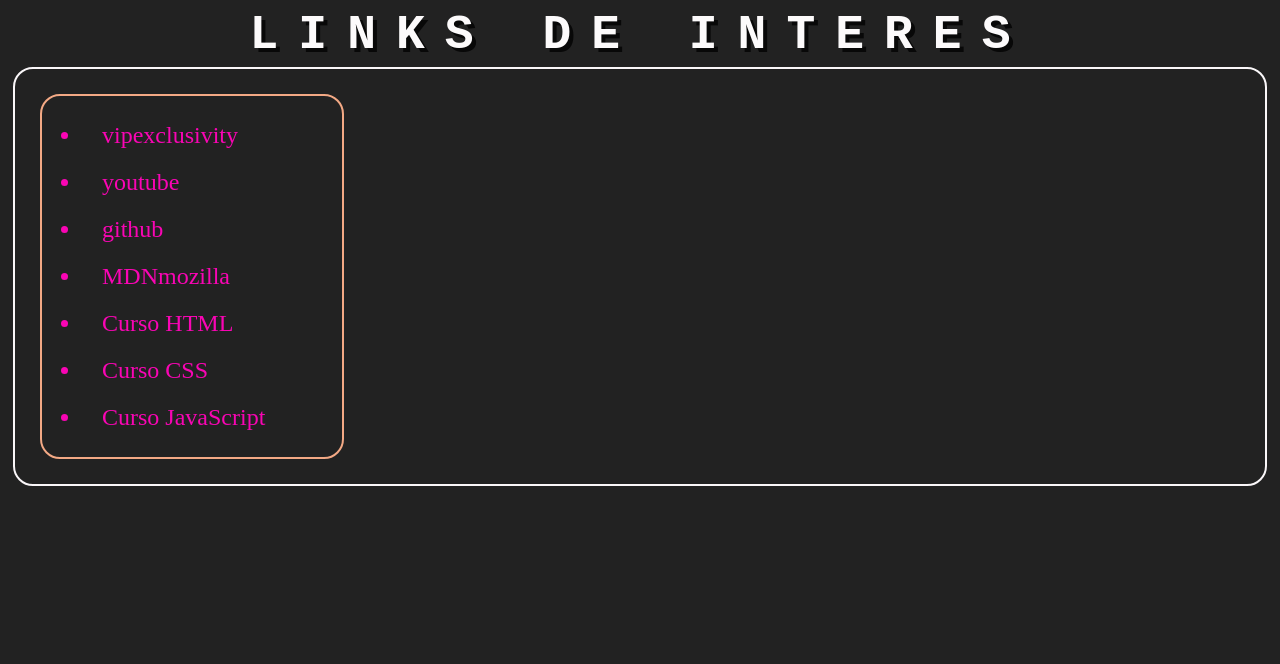
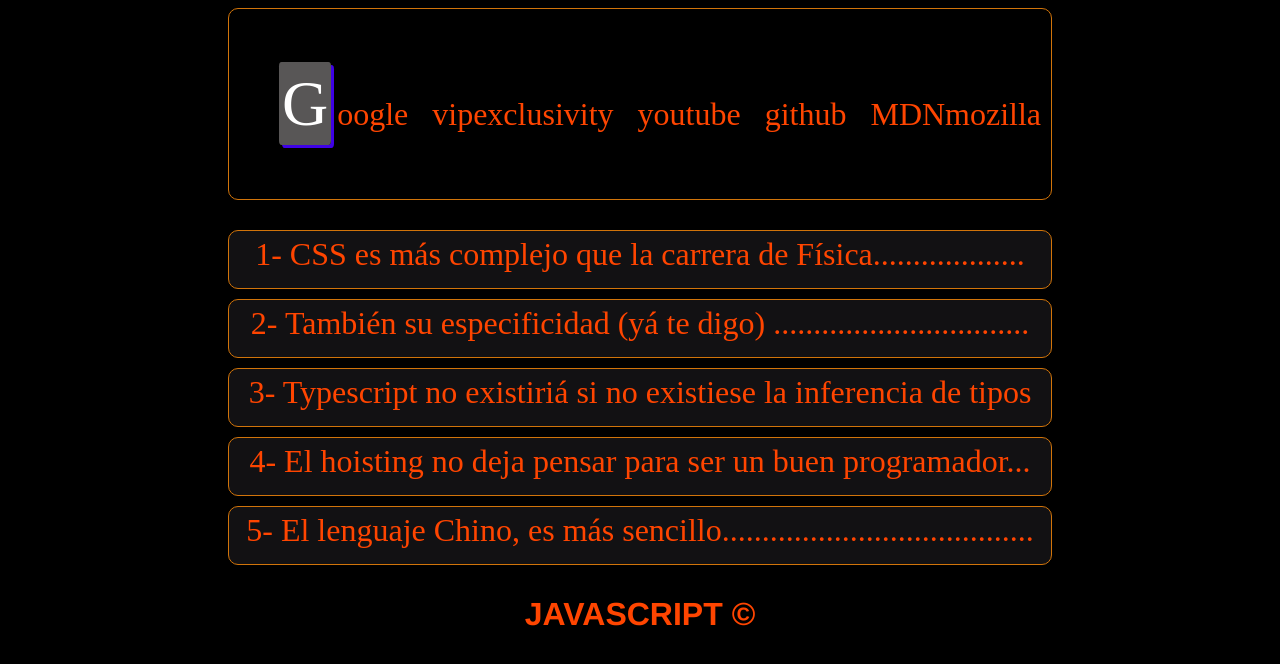
Before and after one commit to salvador437/LINKs, a plain HTML site: page index.html in a window 1280 px wide. Drawn offline with Linux system fonts and the light colour scheme.

Commit message:
new file:   LINKs-main/index.html, new file:   index.css

```diff
--- a/style.css
+++ b/LINKs-main/style.css
@@ -16,13 +16,36 @@ a {
 }
 
 .container {
-  border: 2px solid #faf7f9;
+  display:inline-flex;
+  border: 2px solid #f55d06;
   margin: 5px;
   border-radius: 20px;
+  max-width: 1250px;
+  color: #faf8f7;
 }
 
+.container-interior{
+
+  flex-wrap:wrap;
+  border: solid 2px #f55d06;
+  padding-top: 20px;
+  padding-bottom: 20px;
+  padding-left: 20px;
+  padding-right: 20px;
+  margin-bottom:  400px;
+  margin-top: 26px;
+  margin-right: 30px;
+  max-height:  200px;
+  border-radius: 10px;
+  font-size: 30px;
+  & .container-interior:hover {
+    background-color: #f403c4;
+    color: aliceblue;
+    border-radius: 5px;
+  }
+}
 .items {
-  border: 2px solid #f3a985;
+  border: 2px solid #f55d06;
   margin: 25px;
   border-radius: 20px;
   max-width: 300px;
--- /dev/null
+++ b/index.css
@@ -0,0 +1,105 @@
+body{
+  background-color: #000;
+  display:flex;
+  flex-direction: column-reverse;
+  align-items: center;
+  justify-content: center;
+}
+
+ul li,a{
+  display:inline-flex;
+  flex-direction: column;
+  align-items: center;
+  justify-items: center;
+  margin: 0;
+  padding: 5px;
+  font-size:  2.0rem;
+  text-decoration: none;
+  color:orangered;
+  & a:hover{
+    background-color: orangered;
+    color: aliceblue;
+    border-radius: 5px;
+  }
+}
+
+a:hover{
+  color: white;
+}
+
+p::first-letter {
+  color: white;
+  background-color: rgb(88, 86, 86);
+  border-radius: 5%;
+  box-shadow: 3px 3px 0 #3f02e6;
+  font-size: 200%;
+  padding: 6px 3px;
+  margin-right: 6px;
+  float:unset;
+}
+
+.header{
+  border: 1px solid #d1740a;
+  border-radius: 10px;
+  margin-bottom: 30px;
+}
+
+.items{
+  color: #fff;
+  background-color: rgb(18, 17, 19);
+  display: flex;
+  flex-direction: column;
+  text-align: center;
+  font-size: 2em;
+  margin-top: 10px;
+  margin-bottom: 10px;
+  border-radius: 10px;
+  padding-bottom: 10px;
+  border: 1px solid #d1740a;
+
+}
+
+.items:hover{
+  background-color: orangered;
+  color: white;
+
+}
+
+.text {
+  font-size:2rem;
+  font-family:helvetica;
+  font-weight:bold;
+  color:orangered;
+  text-transform:uppercase;
+  text-align: center;
+}
+.parpadea {
+
+  animation-name: parpadeo;
+  animation-duration: 1s;
+  animation-timing-function:ease-in-out;
+  animation-iteration-count: infinite;
+
+  /* -webkit-animation-name:parpadeo;
+  -webkit-animation-duration: 0.5s;
+  -webkit-animation-timing-function: ease-in-out;
+  -webkit-animation-iteration-count: infinite; */
+}
+
+/* @-moz-keyframes parpadeo{
+  0% { opacity: 1.0; }
+  50% { opacity: 0.0; }
+  100% { opacity: 1.0; }
+}
+
+@-webkit-keyframes parpadeo {
+  0% { opacity: 1.0; }
+  50% { opacity: 0.0; }
+   100% { opacity: 1.0; }
+} */
+
+@keyframes parpadeo {
+  0% { opacity: 1.0; }
+   50% { opacity: 0.0; }
+  100% { opacity: 1.0; }
+}
--- a/index.html
+++ b/index.html
@@ -4,61 +4,52 @@
     <meta charset="UTF-8" />
     <meta name="viewport" content="width=device-width, initial-scale=1.0" />
     <title>HTML-ESTUDIO</title>
-    <link rel="stylesheet" href="style.css" />
+    <link rel="stylesheet" href="index.css" />
   </head>
+
   <body>
-    <h1 class="parpadea text">links de interes</h1>
+    <h1 class="parpadea text">javascript &copy;</h1>
     <header>
-      <div class="container">
-        <div class="items">
+      <nav>
+        <div class="header">
         <ul>
+          <li><a href="https://www.google.com" id="home-link" target="_blank"><p>Google</p></a></li>
           <li>
             <a href="https://vipexclusivity.com" id="about-link"
-                >vipexclusivity</a
+              target="_blank">vipexclusivity</a
             >
           </li>
-            <li><a href="https://youtube.com" id="contact-link">youtube</a></li>
+          <li><a href="https://youtube.com" id="contact-link" target="_blank">youtube</a></li>
           <li>
             <a
               href="https://github.com/salvador437?tab=repositories"
               id="faq-link"
-                >github</a
+              target="_blank">github</a
             >
           </li>
           <li>
             <a
               href="https://developer.mozilla.org/es/docs/Web/JavaScript"
               id="faq-link"
-                >MDNmozilla</a
-              >
-            </li>
-            <li>
-              <a
-                href="https://www.w3schools.com/html/"
-                id="faq-link"
-                target="_blank"
-                >Curso HTML</a
-              >
-            </li>
-            <li>
-              <a
-                href="https://www.w3schools.com/css/default.asp"
-                id="faq-link"
-                target="_blank"
-                >Curso CSS</a
-              >
-            </li>
-            <li>
-              <a
-                href="https://www.w3schools.com/js/"
-                id="faq-link"
-                target="_blank"
-                >Curso JavaScript</a
+              target="_blank">MDNmozilla</a
             >
           </li>
         </ul>
       </div>
+      </nav>
+      <div class="items">
+        <a href="https://developer.mozilla.org/es/docs/Web/CSS" target="_blank">1- CSS es más complejo que la carrera de Física...................</a>
       </div>
+      <div class="items">
+        <a href="https://developer.mozilla.org/es/docs/Web/CSS/Specificity" target="_blank">2- También su especificidad (yá te digo) ................................</a>
+      </div>
+      <div class="items">
+        <a href="https://www.typescriptlang.org/es/" target="_blank">3- Typescript no existiriá si no existiese la inferencia de tipos</a>
+      </div>
+      <div class="items">
+        <a href="https://developer.mozilla.org/es/docs/Glossary/Hoisting" target="_blank">4- El hoisting no deja pensar para ser un buen programador...  </a>
+      </div>
+      <div class="items"><a href="https://es.wikipedia.org/wiki/Idioma_chino" target="_blank">5- El lenguaje Chino, es más sencillo.......................................</div></a>
     </header>
     <script src="pruebas-cuso.js"></script>
   </body>
```
Also changed, not shown: LINKs-main/index.html (added, +68 -0 lines). Lines whose indentation alone changed are shown as unchanged.
